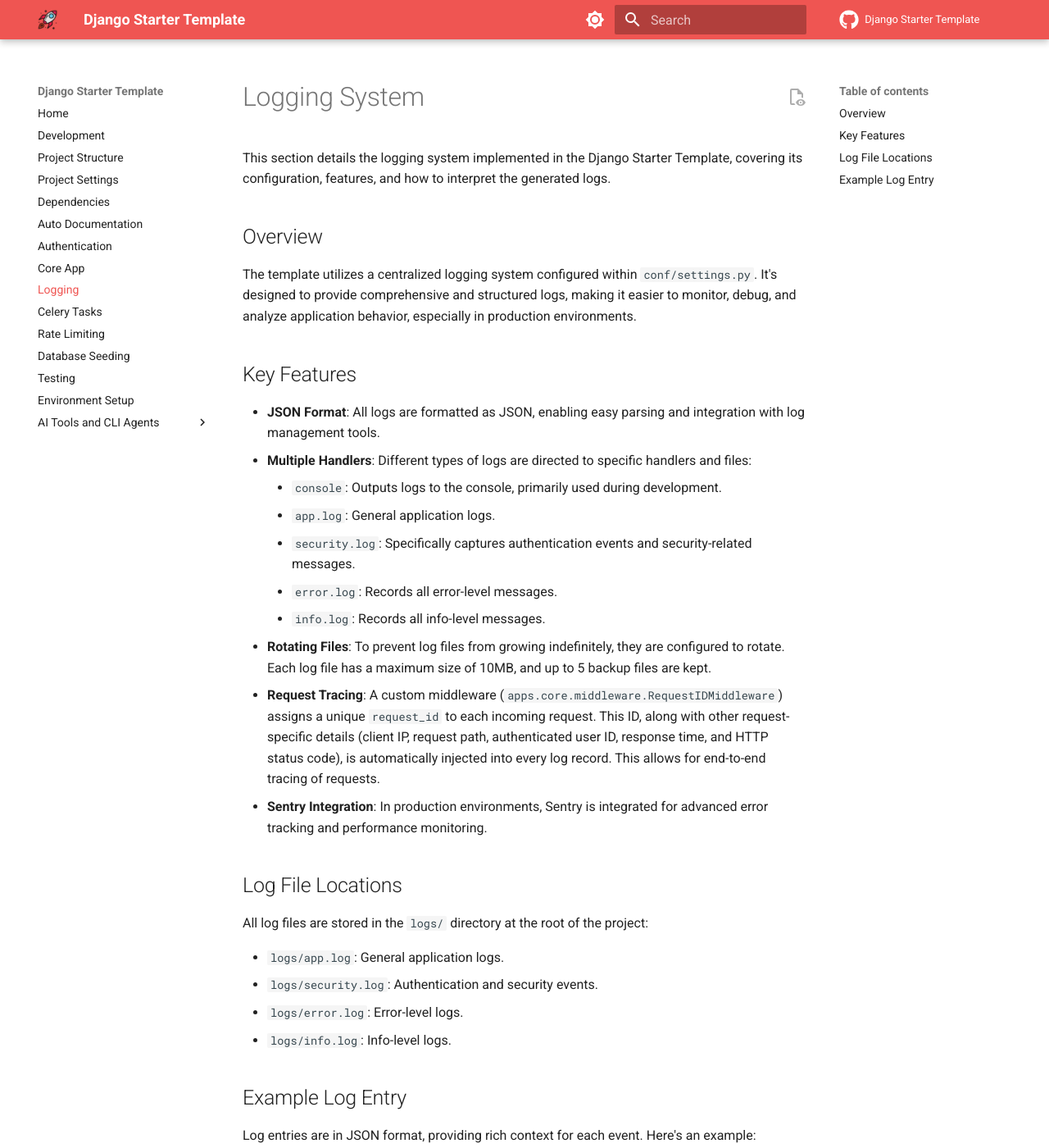
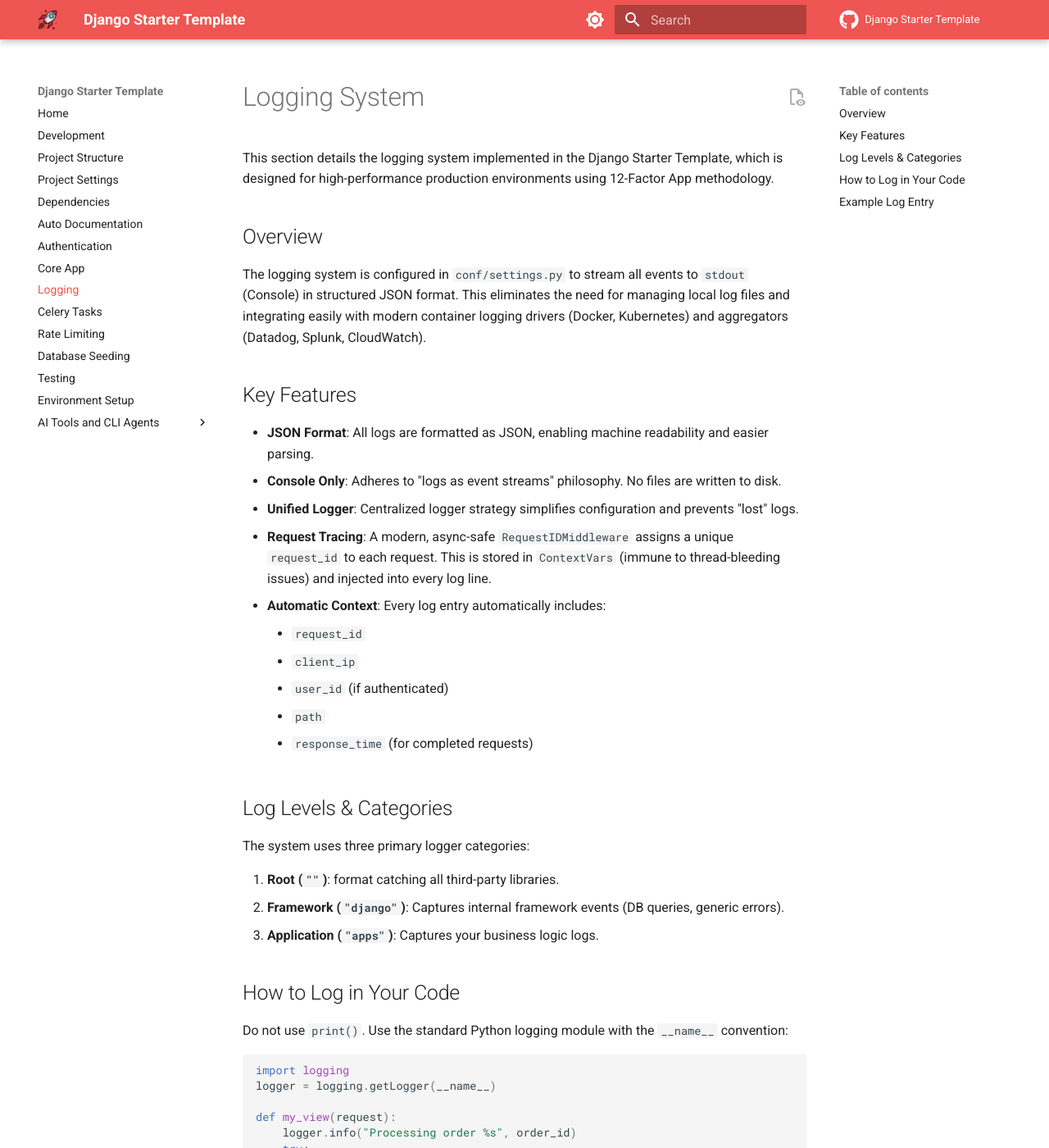
Before and after one commit to wilfredinni/django-starter-template, an MkDocs documentation site: the page built from docs/logging.md, in a window 1280 px wide and 1400 px high. Shown: the whole window at 82% size. Built offline with MkDocs 1.6.1 and Material for MkDocs 9.7.7, drawn with Linux system fonts in a browser that asks for light colours; comment, search, counter and statistics services are not loaded; some of the changed text lies outside the part shown.

Commit message:
docs: update logging documentation to reflect async-safe practices and remove local file references

````diff
--- a/docs/logging.md
+++ b/docs/logging.md
@@ -1,65 +1,61 @@
 # Logging System
 
-This section details the logging system implemented in the Django Starter Template, covering its configuration, features, and how to interpret the generated logs.
+This section details the logging system implemented in the Django Starter Template, which is designed for high-performance production environments using 12-Factor App methodology.
 
 ## Overview
 
-The template utilizes a centralized logging system configured within `conf/settings.py`. It's designed to provide comprehensive and structured logs, making it easier to monitor, debug, and analyze application behavior, especially in production environments.
+The logging system is configured in `conf/settings.py` to stream all events to `stdout` (Console) in structured JSON format. This eliminates the need for managing local log files and integrating easily with modern container logging drivers (Docker, Kubernetes) and aggregators (Datadog, Splunk, CloudWatch).
 
 ## Key Features
 
-*   **JSON Format**: All logs are formatted as JSON, enabling easy parsing and integration with log management tools.
-*   **Multiple Handlers**: Different types of logs are directed to specific handlers and files:
-    *   `console`: Outputs logs to the console, primarily used during development.
-    *   `app.log`: General application logs.
-    *   `security.log`: Specifically captures authentication events and security-related messages.
-    *   `error.log`: Records all error-level messages.
-    *   `info.log`: Records all info-level messages.
-*   **Rotating Files**: To prevent log files from growing indefinitely, they are configured to rotate. Each log file has a maximum size of 10MB, and up to 5 backup files are kept.
-*   **Request Tracing**: A custom middleware (`apps.core.middleware.RequestIDMiddleware`) assigns a unique `request_id` to each incoming request. This ID, along with other request-specific details (client IP, request path, authenticated user ID, response time, and HTTP status code), is automatically injected into every log record. This allows for end-to-end tracing of requests.
-*   **Sentry Integration**: In production environments, Sentry is integrated for advanced error tracking and performance monitoring.
+*   **JSON Format**: All logs are formatted as JSON, enabling machine readability and easier parsing.
+*   **Console Only**: Adheres to "logs as event streams" philosophy. No files are written to disk.
+*   **Unified Logger**: Centralized logger strategy simplifies configuration and prevents "lost" logs.
+*   **Request Tracing**: A modern, async-safe `RequestIDMiddleware` assigns a unique `request_id` to each request. This is stored in `ContextVars` (immune to thread-bleeding issues) and injected into every log line.
+*   **Automatic Context**: Every log entry automatically includes:
+    *   `request_id`
+    *   `client_ip`
+    *   `user_id` (if authenticated)
+    *   `path`
+    *   `response_time` (for completed requests)
 
-## Log File Locations
+## Log Levels & Categories
 
-All log files are stored in the `logs/` directory at the root of the project:
+The system uses three primary logger categories:
 
-*   `logs/app.log`: General application logs.
-*   `logs/security.log`: Authentication and security events.
-*   `logs/error.log`: Error-level logs.
-*   `logs/info.log`: Info-level logs.
+1.  **Root (`""`)**: format catching all third-party libraries.
+2.  **Framework (`"django"`)**: Captures internal framework events (DB queries, generic errors).
+3.  **Application (`"apps"`)**: Captures your business logic logs.
+
+## How to Log in Your Code
+
+Do not use `print()`. Use the standard Python logging module with the `__name__` convention:
+
+```python
+import logging
+logger = logging.getLogger(__name__)
+
+def my_view(request):
+    logger.info("Processing order %s", order_id)
+    try:
+        ...
+    except ValueError as e:
+        logger.warning("Invalid input received: %s", e)
+```
+
+**Note:** Always use lazy interpolation (e.g., `logger.info("Msg %s", var)`), NOT f-strings, to improve performance.
 
 ## Example Log Entry
 
-Log entries are in JSON format, providing rich context for each event. Here's an example:
-
 ```json
 {
-    "asctime": "2025-05-04 14:17:22,365",
+    "asctime": "2026-01-23 20:29:08,372",
     "levelname": "INFO",
-    "module": "views",
-    "process": 5929,
-    "thread": 281473186128320,
-    "message": "Ping request received",
-    "client": "127.0.0.1",
-    "request_id": "0d7344bd-0e6f-426d-aeed-46b9d1ca36bc",
-    "path": "/core/ping/",
-    "user_id": 1,
-    "status_code": 401,
-    "response_time": 0.0019102096557617188
+    "module": "apps.users.views",
+    "message": "User admin@admin.com logged in.",
+    "request_id": "2cecc66f-6cf1-4417-bbc8-af862bba999e",
+    "user_id": "anonymous",
+    "client": "192.168.97.1",
+    "path": "/auth/login/"
 }
 ```
-
-Each field in the JSON provides specific information:
-
-*   `asctime`: Timestamp of the log entry.
-*   `levelname`: The logging level (e.g., INFO, WARNING, ERROR).
-*   `module`: The Python module where the log originated.
-*   `process`: The process ID.
-*   `thread`: The thread ID.
-*   `message`: The actual log message.
-*   `client`: The IP address of the client making the request.
-*   `request_id`: A unique identifier for the request, useful for tracing.
-*   `path`: The URL path of the request.
-*   `user_id`: The ID of the authenticated user (or "anonymous" if not authenticated).
-*   `status_code`: The HTTP status code of the response.
-*   `response_time`: The time taken to process the request in seconds.
````
Also changed, not shown: docs/project_structure.md (+0 -5 lines), .github/copilot-instructions.md.
